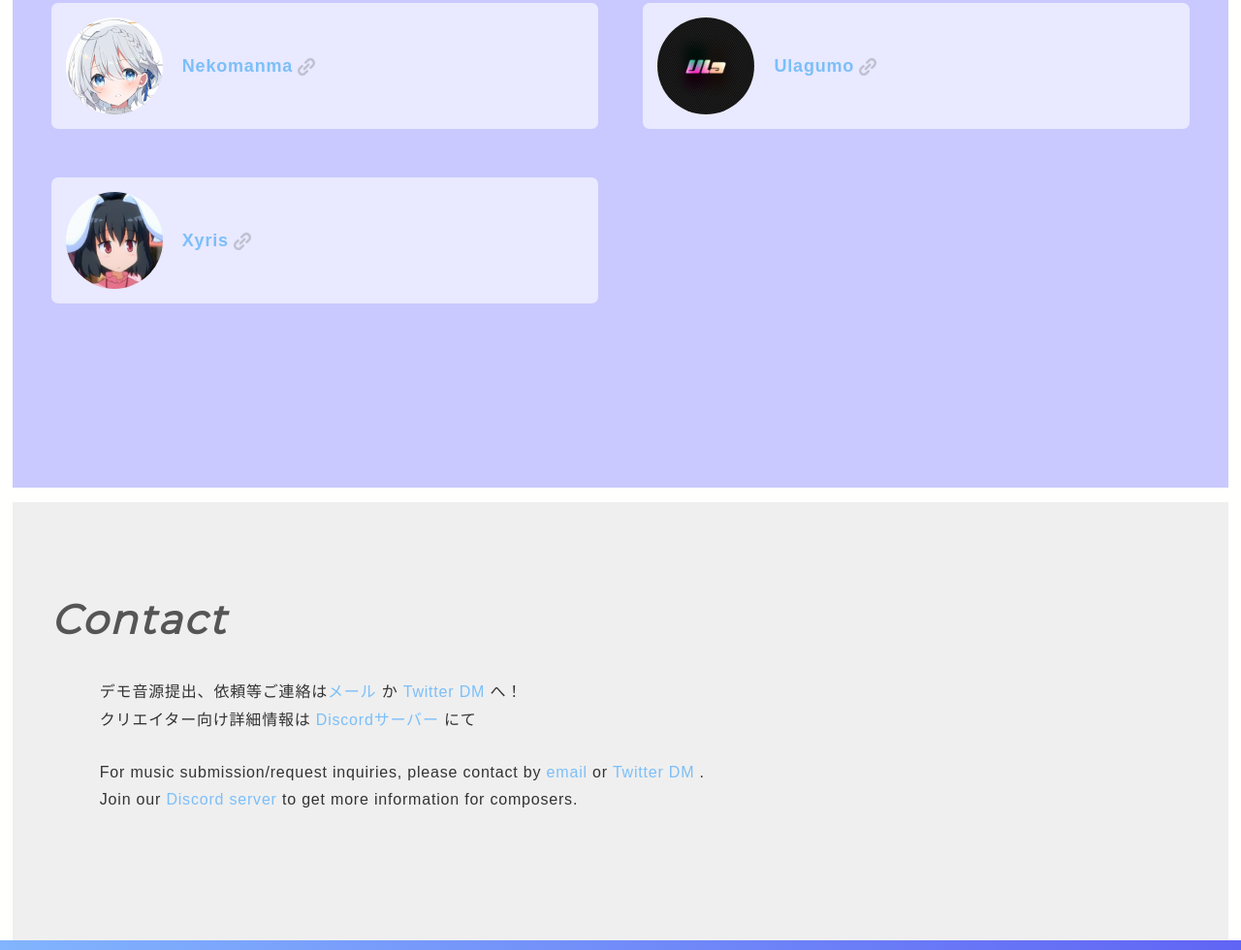
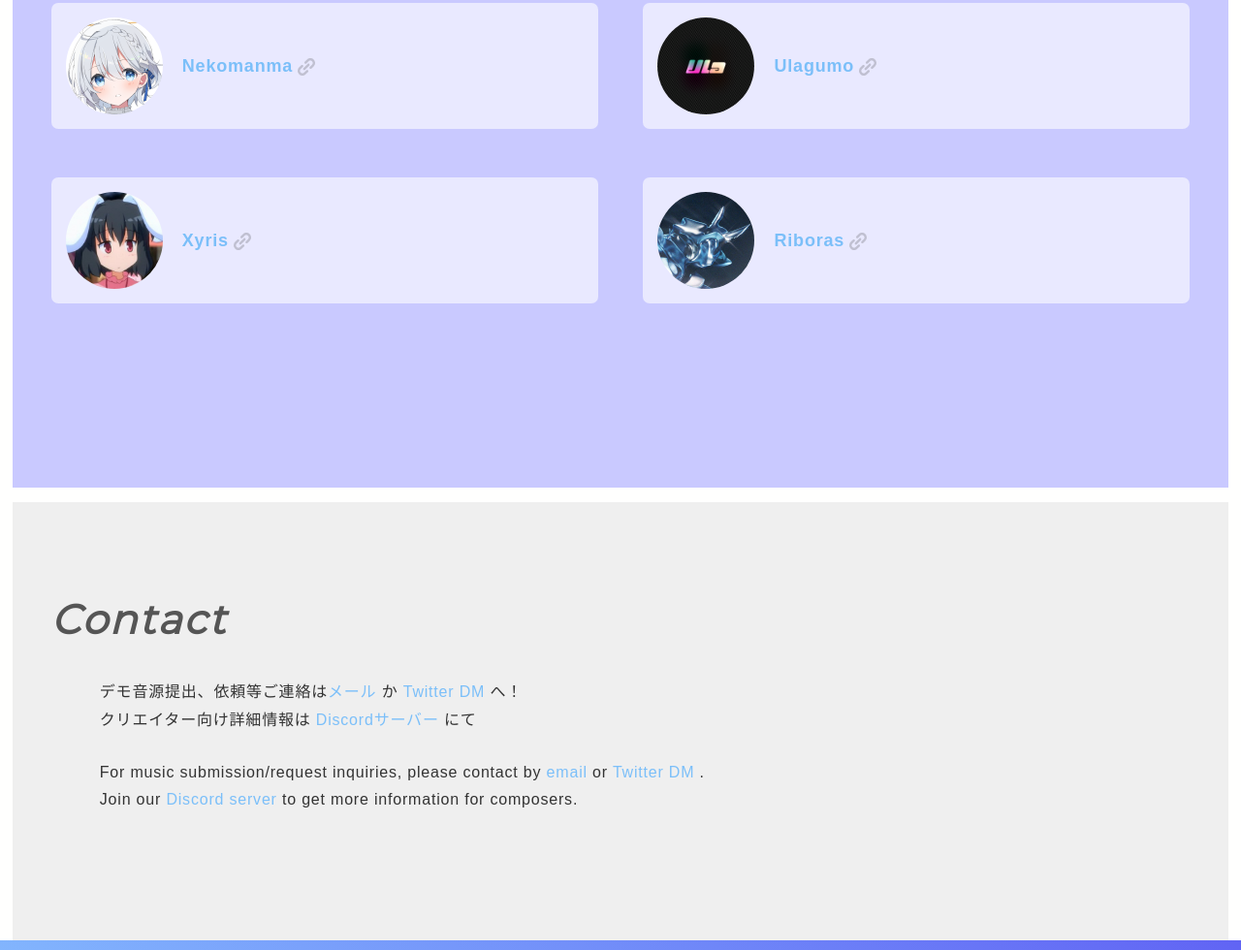
Before and after one commit to n3xt-future-records/n3xt-future-records.github.io, a plain HTML site: page index.html in a window 1280 px wide. Shown: the part 4292-5272 px from the top of the page at 97% size. Drawn offline with nearby package versions, Linux system fonts and the light colour scheme; a web font is replaced by a local one.

Commit message:
Update index.html

```diff
--- a/index.html
+++ b/index.html
@@ -5,7 +5,6 @@
   <meta name="viewport" content="width=device-width,initial-scale=1.0,user-scalable=no">
   <meta property='og:type' content='website'>
   <meta property='og:title' content='N3XT Future Records'>
-  <meta property='og:url' content='URLが入る'>
   <meta property='og:description' content='N3XT Future Records'>
   <meta property="og:image" content="image/ogp.png">
   <meta name="description" content="N3XT Future Records" />
@@ -16,7 +15,6 @@
   <link href="css/ress.css" media="all" rel="stylesheet" type="text/css" />
   <link href="css/style.css" media="all" rel="stylesheet" type="text/css" />
   <link rel="shortcut icon" href="image/favicon.ico" />
-  <link rel=”canonical” href=”URLが入る” />
 </head>
 
 <body>
@@ -328,6 +326,14 @@
               </div>
             </div>
 
+            <!-- Riboras -->
+            <div class="member-item">
+              <p class="member-img"><img src="image/member/riboras.jpg" alt="Xyris"></p>
+              <div class="member-body">
+                <a href="https://twitter.com/Riborasss" target="_blank" rel="noopener"><h3 class="member-name">Riboras</h3></a>
+              </div>
+            </div>
+
           </div>
         </div>
       </section>
```
